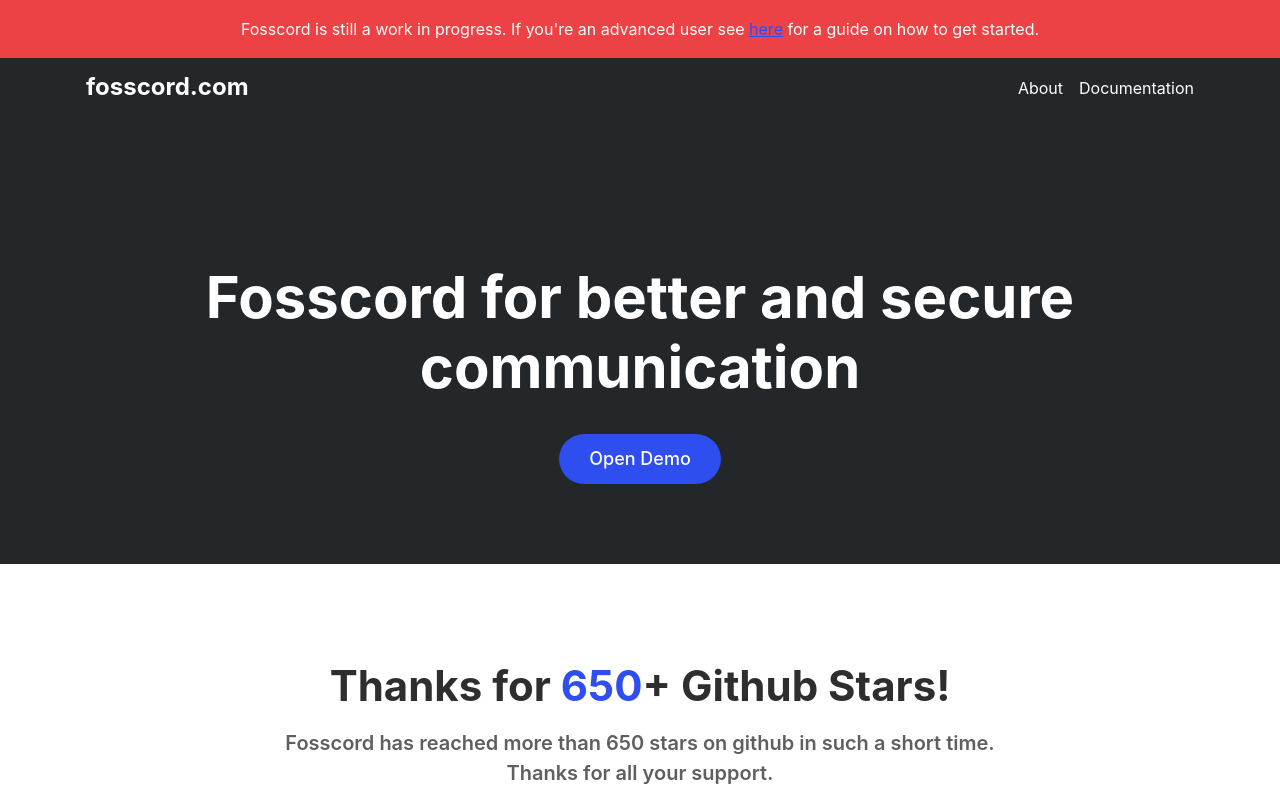
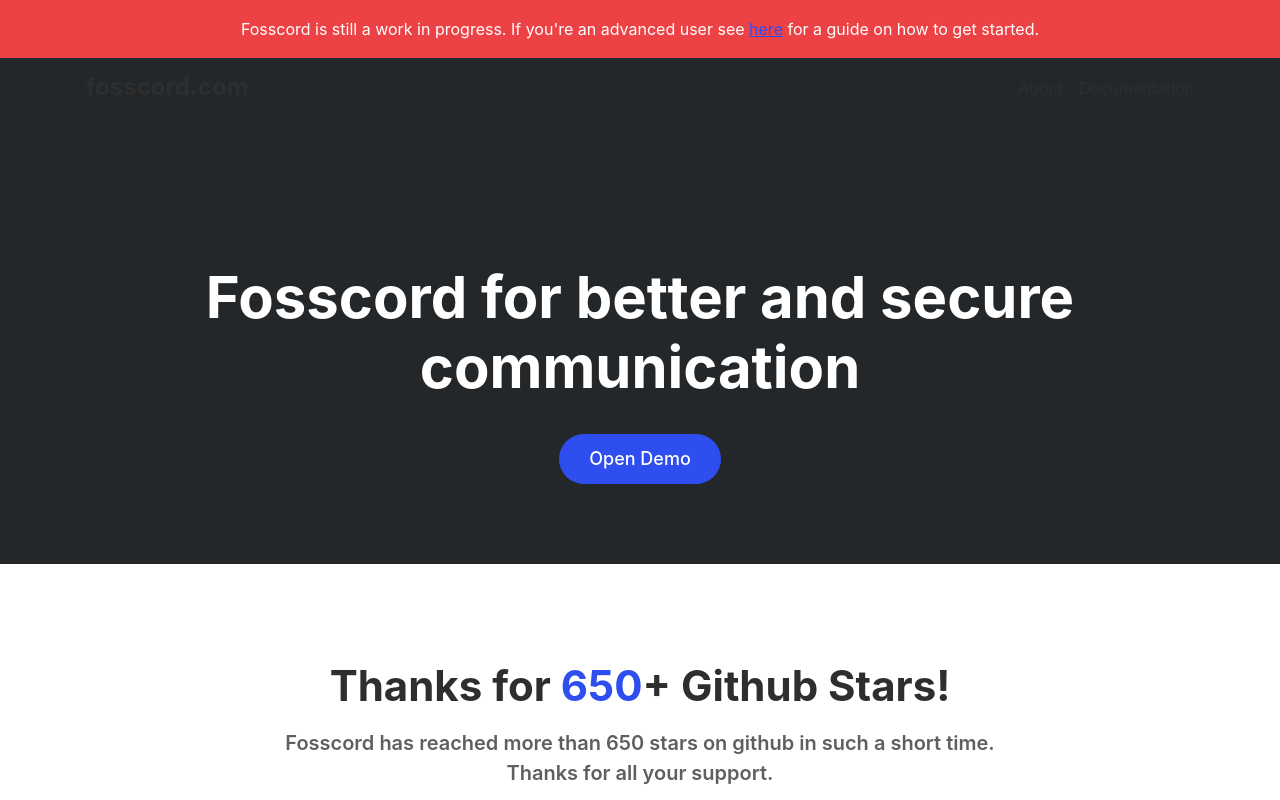
Before and after one commit to dmitritruf/fosscord-web, a Nuxt app: page / in a window 1280 px wide. Shown: the top 800 px of the page. Built offline with nearby package versions, Linux system fonts and the light colour scheme.

Commit message:
fixed nav links having the wrong color

```diff
--- a/assets/css/style.css
+++ b/assets/css/style.css
@@ -622,7 +622,7 @@
 }
 
 .color-main.link {
-  color: white;
+  color: rgb(46, 46, 46) !important;
 }
 
 .color-main.link:hover {
@@ -641,4 +641,7 @@
   .description {
     color: #a1a1a1 !important;
   }
+  .color-main.link {
+    color: white !important;
+  }
 }
```
